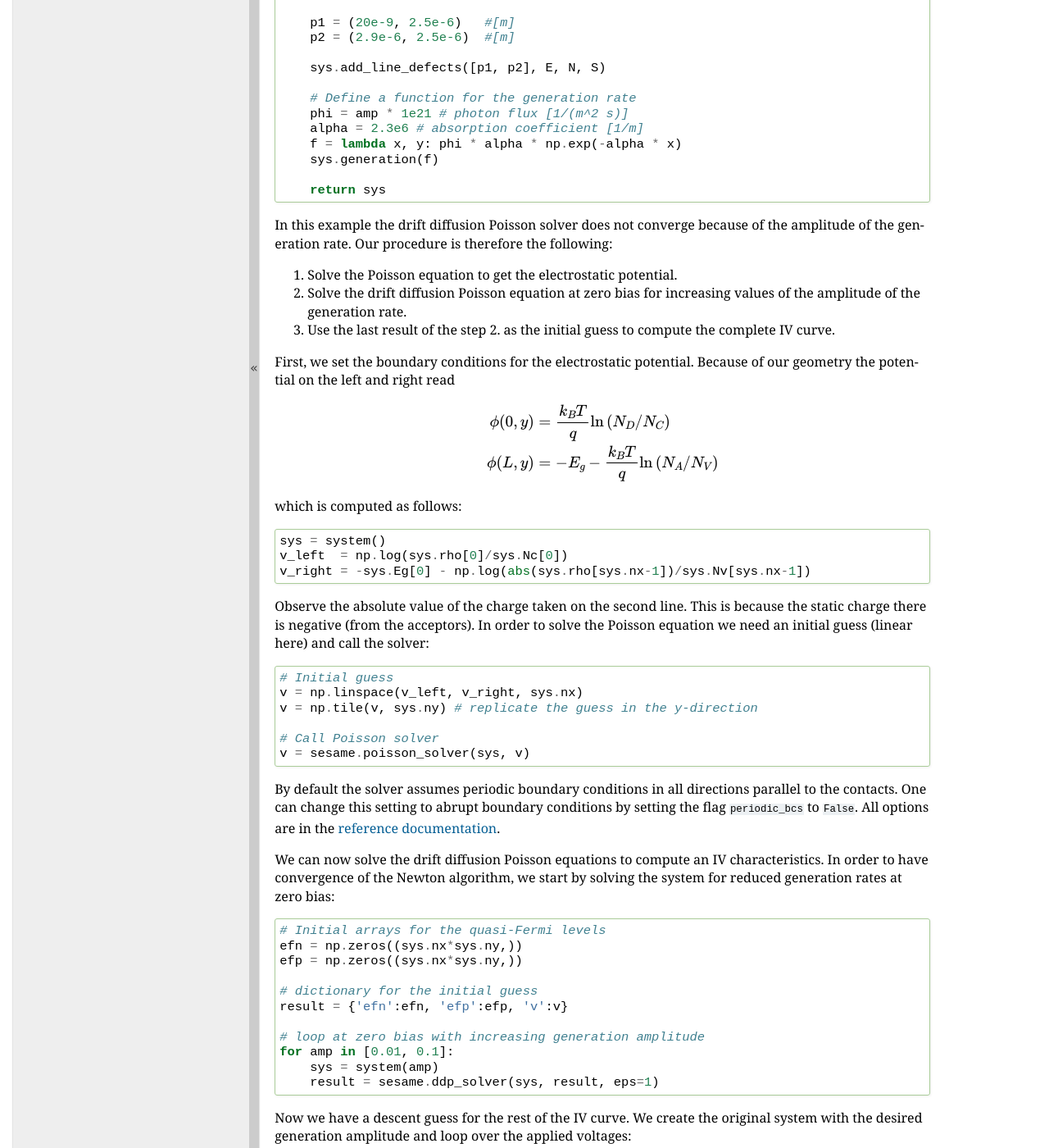
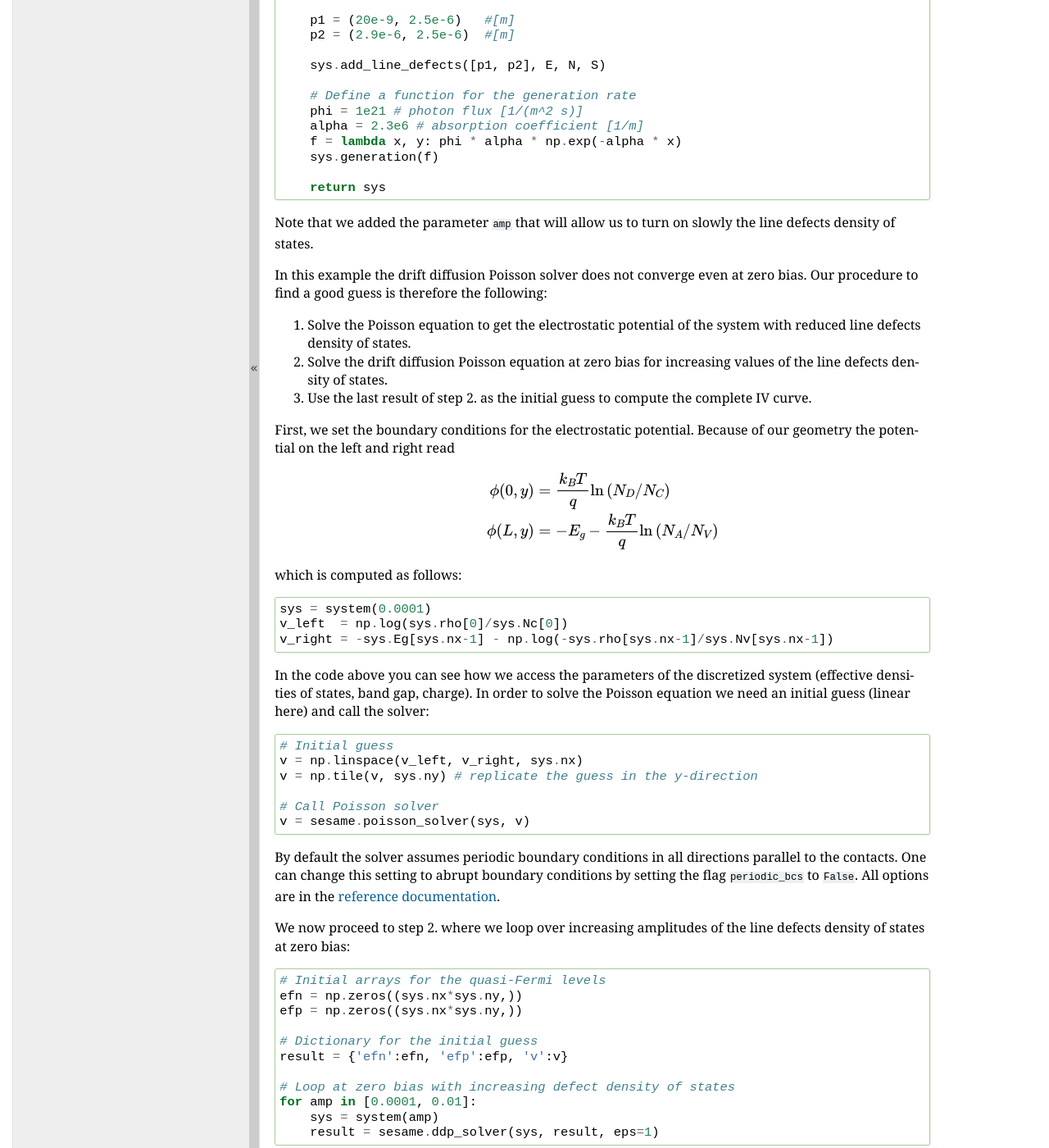
Before and after one commit to usnistgov/sesame, a Sphinx documentation site: the page built from doc/tutorial/tuto3.rst, in a window 1280 px wide and 1400 px high, scrolled down 1248 px. Shown: the whole window at 82% size. Built offline with Sphinx 7.4.7, drawn with Linux system fonts in a browser that asks for light colours; formulas are drawn with MathJax 3; some of the changed text lies outside the part shown.

Commit message:
IVcurve modified, doc updated

```diff
--- a/doc/conf.py
+++ b/doc/conf.py
@@ -136,14 +136,14 @@
 # The theme to use for HTML and HTML Help pages.  See the documentation for
 # a list of builtin themes.
 #
-html_theme = 'mypy3doc'
+html_theme = 'sesame_theme'
 
 
 # Theme options are theme-specific and customize the look and feel of a theme
 # further.  For a list of options available for each theme, see the
 # documentation.
 #
-# html_theme_options = {'visitedlinkcolor':045e94}
+# html_theme_options = {}
 
 # Add any paths that contain custom themes here, relative to this directory.
 html_theme_path = ['theme']
--- a/doc/tutorial/tuto3.rst
+++ b/doc/tutorial/tuto3.rst
@@ -1,8 +1,8 @@
 Tutorial 3: How to find a good guess for computing an IV curve
 ----------------------------------------------------------------
-In this tutorial we have a look at what happens behind the function
-:func:`~sesame.solvers.IVcurve` so that you can custom the procedure for
-specific needs.
+Finding a good initial guess for our calculation is not always an easy task. In
+this tutorial we show how to find a good starting point to compute the IV curve
+on the system created in :doc:`tutorial 2 <tuto2>`.
 
 .. seealso:: The example treated here is in the file ``jv_curve.py`` in the
    ``examples`` directory in the root directory of the distribution.
@@ -66,20 +66,24 @@
         sys.add_line_defects([p1, p2], E, N, S)
 
         # Define a function for the generation rate
-        phi = amp * 1e21 # photon flux [1/(m^2 s)]
+        phi = 1e21 # photon flux [1/(m^2 s)]
         alpha = 2.3e6 # absorption coefficient [1/m]
         f = lambda x, y: phi * alpha * np.exp(-alpha * x)
         sys.generation(f)
 
         return sys
 
-In this example the drift diffusion Poisson solver does not converge because of
-the amplitude of the generation rate. Our procedure is therefore the following:
+Note that we added the parameter ``amp`` that will allow us to turn on slowly
+the line defects density of states.
 
-1. Solve the Poisson equation to get the electrostatic potential.
+In this example the drift diffusion Poisson solver does not converge even at
+zero bias. Our procedure to find a good guess is therefore the following:
+
+1. Solve the Poisson equation to get the electrostatic potential of the system
+   with reduced line defects density of states.
 2. Solve the drift diffusion Poisson equation at zero bias for increasing values
-   of the amplitude of the generation rate.
-3. Use the last result of the step 2. as the initial guess to compute the
+   of the line defects density of states.
+3. Use the last result of step 2. as the initial guess to compute the
    complete IV curve.
 
 First, we set the boundary conditions for the electrostatic potential. Because
@@ -91,14 +95,13 @@
 
 which is computed as follows::
 
-    sys = system()
+    sys = system(0.0001)
     v_left  = np.log(sys.rho[0]/sys.Nc[0])
-    v_right = -sys.Eg[0] - np.log(abs(sys.rho[sys.nx-1])/sys.Nv[sys.nx-1])
+    v_right = -sys.Eg[sys.nx-1] - np.log(-sys.rho[sys.nx-1]/sys.Nv[sys.nx-1])
 
-Observe the absolute value of the charge taken on the second line. This is
-because the static charge there is negative (from the acceptors).
-In order to solve the Poisson equation we need an initial guess (linear here)
-and call the solver::
+In the code above you can see how we access the parameters of the discretized
+system (effective densities of states, band gap, charge).  In order to solve the
+Poisson equation we need an initial guess (linear here) and call the solver::
 
     # Initial guess
     v = np.linspace(v_left, v_right, sys.nx)
@@ -112,44 +115,30 @@
 conditions by setting the flag ``periodic_bcs`` to ``False``. All options are in
 the :doc:`reference documentation <../reference/index>`.
 
-We can now solve the drift diffusion Poisson equations to compute an
-IV characteristics. In order to have convergence of the Newton algorithm, we
-start by solving the system for reduced generation rates at zero bias::
+We now proceed to step 2. where we loop over increasing amplitudes of the line
+defects density of states at zero bias::
 
     # Initial arrays for the quasi-Fermi levels
     efn = np.zeros((sys.nx*sys.ny,))
     efp = np.zeros((sys.nx*sys.ny,))
 
-    # dictionary for the initial guess
+    # Dictionary for the initial guess
     result = {'efn':efn, 'efp':efp, 'v':v}
 
-    # loop at zero bias with increasing generation amplitude
-    for amp in [0.01, 0.1]:
+    # Loop at zero bias with increasing defect density of states
+    for amp in [0.0001, 0.01]:
         sys = system(amp)
         result = sesame.ddp_solver(sys, result, eps=1)
 
 Now we have a descent guess for the rest of the IV curve. We create the original
 system with the desired generation amplitude and loop over the applied voltages::
 
+    # Create the system with the defect density of states we want
     sys = system()
 
-    # sites of the right contact
-    s = [sys.nx-1 + j*sys.nx for j in range(sys.ny)]
-
-    # Loop over the applied potentials made dimensionless
-    applied_voltages = np.linspace(0, 1, 41) / sys.scaling.energy
-
-    for idx, vapp in enumerate(applied_voltages):
-        # Apply the contacts boundary conditions
-        result['v'][s] = v_right + vapp
-
-        # Call the Drift Diffusion Poisson solver
-        result = sesame.ddp_solver(sys, result, eps=1)
-
-        # Save the data
-        if result is not None:
-            name = "2dIV.vapp_{0}".format(idx)
-            np.savez(name, efn=result['efn'], efp=result['efp'], v=result['v'])
+    # Loop over the applied potentials
+    voltages = np.linspace(0, 1, 40)
+    sesame.IVcurve(sys, voltages, result, '2dpnIV.vapp', eps=1)
 
 While it is tempting to run the solver in parallel for each values of applied
 voltage, the solver will likely fail with this approach for high voltages. Note
```
Also changed, not shown: other parts of doc/tutorial/tuto3.rst (+1 -1 lines), doc/tutorial/tuto1.rst (+26 -6 lines), doc/theme/sesame_theme/globaltoc.html (renamed from doc/theme/mypy3doc/globaltoc.html), doc/theme/sesame_theme/layout.html (renamed from doc/theme/mypy3doc/layout.html), doc/theme/sesame_theme/static/copybutton.js (renamed from doc/theme/mypy3doc/static/copybutton.js), doc/theme/sesame_theme/static/favicon.png (renamed from doc/theme/mypy3doc/static/favicon.png), doc/theme/sesame_theme/static/pydoctheme.css_t (renamed from doc/theme/mypy3doc/static/pydoctheme.css_t), doc/theme/sesame_theme/static/right-red@2x.png (renamed from doc/theme/mypy3doc/static/right-red@2x.png), doc/theme/sesame_theme/static/sidebar.js (renamed from doc/theme/mypy3doc/static/sidebar.js), doc/theme/sesame_theme/theme.conf (renamed from doc/theme/mypy3doc/theme.conf), 3 other files.
